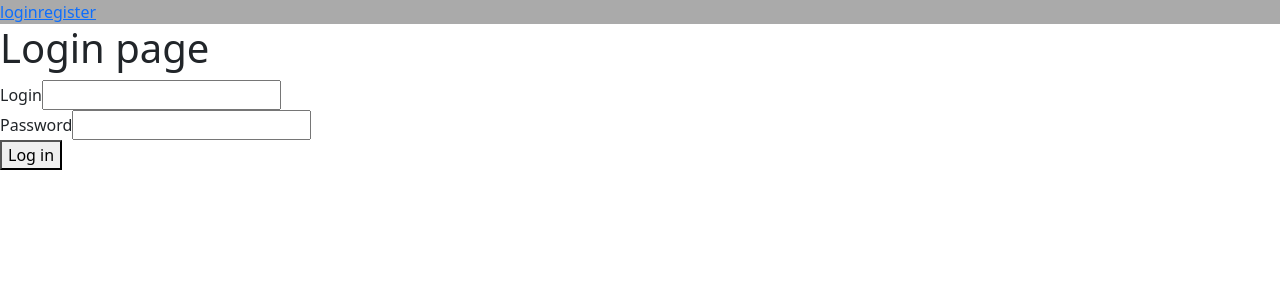
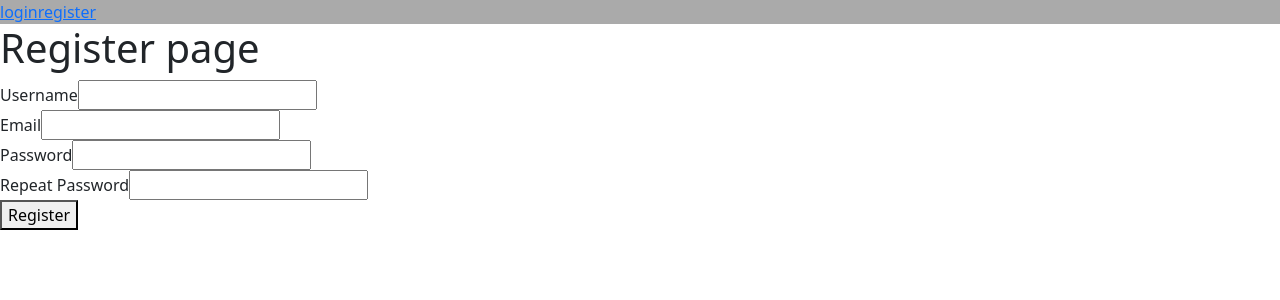
Before and after one commit to z4pdy/bookmark-manager, a React app in the folder frontend/: page /register in a window 1280 px wide. Before the commit this address led to /login. Shown: the top 300 px of the page. Built offline with nearby package versions, Linux system fonts and the light colour scheme; the HTML template or start-up script is replaced by a standard one.

Commit message:
feat(frontend): add register page

```diff
--- a/frontend/src/App.jsx
+++ b/frontend/src/App.jsx
@@ -1,5 +1,6 @@
 import { BrowserRouter, Route, Routes, Navigate } from 'react-router-dom'
 import LoginPage from './pages/LoginPage'
+import RegisterPage from './pages/RegisterPage'
 import BookmarksPage from './pages/BookmarksPage'
 import { isLoggedIn, getUser, logout } from "./auth";
 
@@ -24,6 +25,7 @@ function App() {
         <BrowserRouter>
           <Routes>
             <Route path="/login" element={<LoginPage/>} />
+            <Route path="/register" element={<RegisterPage/>} />
             <Route path="/u/:username" element={<BookmarksPage/>} />
             <Route path="*" element={<Navigate to="/login" replace />} />
           </Routes>
--- a/frontend/src/auth.js
+++ b/frontend/src/auth.js
@@ -8,16 +8,40 @@ export async function login(login, password) {
       "login": login,
       "password": password
     })
-  }).then(async res => {
+  })
+  .then(async res => {
     if (!res.ok) {
       const error = await res.json();
       throw new Error(error.message);
     }
     return res.json()
-  }).then((data) => {
+  })
+  .then((data) => {
     localStorage.setItem("user", JSON.stringify(data));
     window.location.reload();
   })
+}
+
+export async function register(username, email, password) {
+  return fetch("http://localhost:8080/api/auth/register", {
+    method: "POST",
+    headers: {
+      "Content-type": "application/json"
+    },
+    body: JSON.stringify({
+      "username": username,
+      "email": email,
+      "password": password
+    })
+  })
+  .then(async res => {
+    if (!res.ok) {
+      const error = await res.json();
+      throw new Error(error.message);
+    }
+
+    return true;
+  });
 }
 
 export function isLoggedIn() {
--- /dev/null
+++ b/frontend/src/pages/RegisterPage.jsx
@@ -0,0 +1,58 @@
+import { useState } from "react";
+import { register } from ".././auth";
+
+function RegisterPage() {
+  const [info, setInfo] = useState("");
+
+  function handleSubmit(e) {
+    e.preventDefault();
+
+    const form = new FormData(e.target);
+    if (form.get("password") !== form.get("repeat-password")) {
+      setInfo("Passwords do not match");
+      return;
+    }
+    register(form.get("username"), form.get("email"), form.get("password"))
+    .then(() => {
+      setInfo("Account created successfully");
+    })
+    .catch(error => {
+      setInfo(error.message);
+    })
+  };
+
+  return (
+    <>
+      <h1>Register page</h1>
+      <form onSubmit={handleSubmit}>
+        <div>
+          <label htmlFor="username">Username</label>
+          <input name="username" id="username" type="text" />
+        </div>
+        <div>
+          <label htmlFor="email">Email</label>
+          <input name="email" id="email" type="text" />
+        </div>
+        <div>
+          <label htmlFor="password">Password</label>
+          <input name="password" id="password" type="password" />
+        </div>
+        <div>
+          <label htmlFor="repeat-password">Repeat Password</label>
+          <input name="repeat-password" id="repeat-password" type="password" />
+        </div>
+        <div>
+          <button>Register</button>
+        </div>
+        {info && (
+          <>
+            <div>
+              {info}
+            </div>
+          </>
+        )}
+      </form>
+    </>
+  )
+}
+export default RegisterPage;
```
